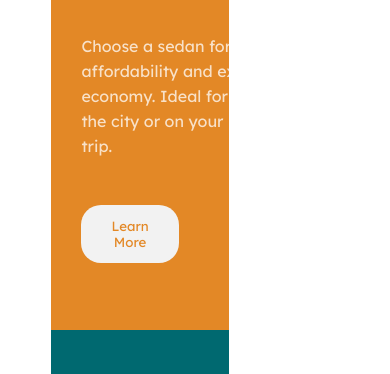
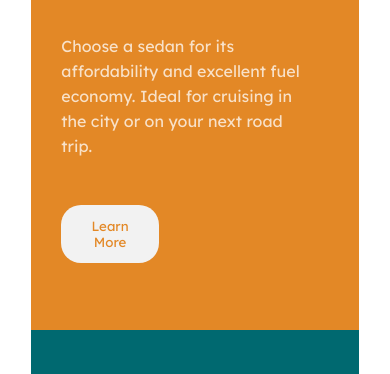
Before and after one commit to platypus567/car_threepanel_component, a plain HTML site: page index.html in a window 390 px wide. Shown: the part 254-628 px from the top of the page. Drawn offline with Linux system fonts and the light colour scheme.

Commit message:
Update style.css

```diff
--- a/style.css
+++ b/style.css
@@ -97,7 +97,7 @@
     border: 1px solid white;
     background-color: hsl(179, 100%, 13%);
 }
-@media (max-width: 800px){
+@media (max-width: 400px){
     #overalldiv{
         display: flex;
         flex-direction: column;
@@ -111,7 +111,7 @@
     }
     .rectangle{
         padding-left: 30px;
-        padding-right: 50px;
-        margin-right: 35%;
+        padding-right: 200px;
+
     }
 }
```
